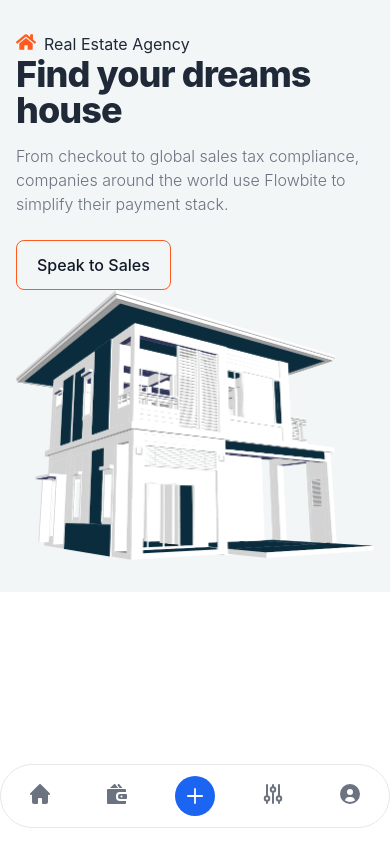
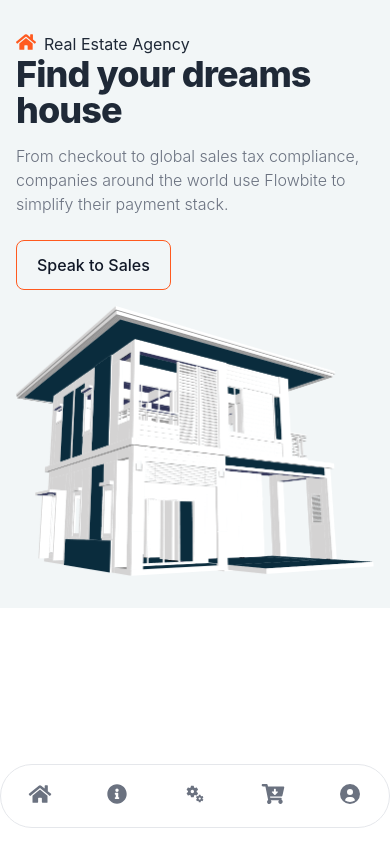
Before and after one commit to MRizki28/HomifyID, a React (Create React App) app: page / in a window 390 px wide. Built offline with nearby package versions, Linux system fonts and the light colour scheme.

Commit message:
update bux

```diff
--- a/src/Base/component/BottomNavbar.jsx
+++ b/src/Base/component/BottomNavbar.jsx
@@ -1,58 +1,40 @@
 import React from "react";
+import { FaHome } from "react-icons/fa";
+import { FaInfoCircle } from "react-icons/fa";
+import { MdMiscellaneousServices } from "react-icons/md";
+import { FaCartArrowDown } from "react-icons/fa";
+import { Link } from "react-router-dom";
 
 const BottomNavbar = () => {
     return (
         <div className="lg:hidden fixed z-50 w-full h-16 max-w-lg -translate-x-1/2 bg-white border border-gray-200 rounded-full bottom-4 left-1/2 dark:bg-gray-700 dark:border-gray-600">
             <div className="grid h-full max-w-lg grid-cols-5 mx-auto">
-                <button data-tooltip-target="tooltip-home" type="button" className="inline-flex flex-col items-center justify-center px-5 rounded-s-full hover:bg-gray-50 dark:hover:bg-gray-800 group">
-                    <svg className="w-5 h-5 mb-1 text-gray-500 dark:text-gray-400 group-hover:text-blue-600 dark:group-hover:text-blue-500" aria-hidden="true" xmlns="http://www.w3.org/2000/svg" fill="currentColor" viewBox="0 0 20 20">
-                        <path d="m19.707 9.293-2-2-7-7a1 1 0 0 0-1.414 0l-7 7-2 2a1 1 0 0 0 1.414 1.414L2 10.414V18a2 2 0 0 0 2 2h3a1 1 0 0 0 1-1v-4a1 1 0 0 1 1-1h2a1 1 0 0 1 1 1v4a1 1 0 0 0 1 1h3a2 2 0 0 0 2-2v-7.586l.293.293a1 1 0 0 0 1.414-1.414Z" />
-                    </svg>
+                <Link to="/" className="inline-flex flex-col items-center justify-center px-5 rounded-s-full hover:bg-gray-50 dark:hover:bg-gray-800 group">
+                    <FaHome className="w-[100px] h-5 mb-1 text-gray-500 dark:text-gray-400 group-hover:text-orange-500 dark:group-hover:text-orange-500" />
                     <span className="sr-only">Home</span>
-                </button>
-                <div id="tooltip-home" role="tooltip" className="absolute z-10 invisible inline-block px-3 py-2 text-sm font-medium text-white transition-opacity duration-300 bg-gray-900 rounded-lg shadow-sm opacity-0 tooltip dark:bg-gray-700">
-                    Home
-                    <div className="tooltip-arrow" data-popper-arrow></div>
-                </div>
-                <button data-tooltip-target="tooltip-wallet" type="button" className="inline-flex flex-col items-center justify-center px-5 hover:bg-gray-50 dark:hover:bg-gray-800 group">
-                    <svg className="w-5 h-5 mb-1 text-gray-500 dark:text-gray-400 group-hover:text-blue-600 dark:group-hover:text-blue-500" aria-hidden="true" xmlns="http://www.w3.org/2000/svg" fill="currentColor" viewBox="0 0 20 20">
-                        <path d="M11.074 4 8.442.408A.95.95 0 0 0 7.014.254L2.926 4h8.148ZM9 13v-1a4 4 0 0 1 4-4h6V6a1 1 0 0 0-1-1H1a1 1 0 0 0-1 1v13a1 1 0 0 0 1 1h17a1 1 0 0 0 1-1v-2h-6a4 4 0 0 1-4-4Z" />
-                        <path d="M19 10h-6a2 2 0 0 0-2 2v1a2 2 0 0 0 2 2h6a1 1 0 0 0 1-1v-3a1 1 0 0 0-1-1Zm-4.5 3.5a1 1 0 1 1 0-2 1 1 0 0 1 0 2ZM12.62 4h2.78L12.539.41a1.086 1.086 0 1 0-1.7 1.352L12.62 4Z" />
-                    </svg>
-                    <span className="sr-only">Wallet</span>
-                </button>
-                <div id="tooltip-wallet" role="tooltip" className="absolute z-10 invisible inline-block px-3 py-2 text-sm font-medium text-white transition-opacity duration-300 bg-gray-900 rounded-lg shadow-sm opacity-0 tooltip dark:bg-gray-700">
-                    Wallet
-                    <div className="tooltip-arrow" data-popper-arrow></div>
-                </div>
-                <div className="flex items-center justify-center">
-                    <button data-tooltip-target="tooltip-new" type="button" className="inline-flex items-center justify-center w-10 h-10 font-medium bg-blue-600 rounded-full hover:bg-blue-700 group focus:ring-4 focus:ring-blue-300 focus:outline-none dark:focus:ring-blue-800">
-                        <svg className="w-4 h-4 text-white" aria-hidden="true" xmlns="http://www.w3.org/2000/svg" fill="none" viewBox="0 0 18 18">
-                            <path stroke="currentColor" stroke-linecap="round" stroke-linejoin="round" stroke-width="2" d="M9 1v16M1 9h16" />
-                        </svg>
-                        <span className="sr-only">New item</span>
-                    </button>
-                </div>
-                <div id="tooltip-new" role="tooltip" className="absolute z-10 invisible inline-block px-3 py-2 text-sm font-medium text-white transition-opacity duration-300 bg-gray-900 rounded-lg shadow-sm opacity-0 tooltip dark:bg-gray-700">
-                    Create new item
-                    <div className="tooltip-arrow" data-popper-arrow></div>
-                </div>
-                <button data-tooltip-target="tooltip-settings" type="button" className="inline-flex flex-col items-center justify-center px-5 hover:bg-gray-50 dark:hover:bg-gray-800 group">
-                    <svg className="w-5 h-5 mb-1 text-gray-500 dark:text-gray-400 group-hover:text-blue-600 dark:group-hover:text-blue-500" aria-hidden="true" xmlns="http://www.w3.org/2000/svg" fill="none" viewBox="0 0 20 20">
-                        <path stroke="currentColor" stroke-linecap="round" stroke-linejoin="round" stroke-width="2" d="M4 12.25V1m0 11.25a2.25 2.25 0 0 0 0 4.5m0-4.5a2.25 2.25 0 0 1 0 4.5M4 19v-2.25m6-13.5V1m0 2.25a2.25 2.25 0 0 0 0 4.5m0-4.5a2.25 2.25 0 0 1 0 4.5M10 19V7.75m6 4.5V1m0 11.25a2.25 2.25 0 1 0 0 4.5 2.25 2.25 0 0 0 0-4.5ZM16 19v-2" />
-                    </svg>
-                    <span className="sr-only">Settings</span>
-                </button>
-                <div id="tooltip-settings" role="tooltip" className="absolute z-10 invisible inline-block px-3 py-2 text-sm font-medium text-white transition-opacity duration-300 bg-gray-900 rounded-lg shadow-sm opacity-0 tooltip dark:bg-gray-700">
-                    Settings
-                    <div className="tooltip-arrow" data-popper-arrow></div>
-                </div>
-                <button data-tooltip-target="tooltip-profile" type="button" className="inline-flex flex-col items-center justify-center px-5 rounded-e-full hover:bg-gray-50 dark:hover:bg-gray-800 group">
-                    <svg className="w-5 h-5 mb-1 text-gray-500 dark:text-gray-400 group-hover:text-blue-600 dark:group-hover:text-blue-500" aria-hidden="true" xmlns="http://www.w3.org/2000/svg" fill="currentColor" viewBox="0 0 20 20">
+                </Link>
+
+                <Link className="inline-flex flex-col items-center justify-center px-5  hover:bg-gray-50 dark:hover:bg-gray-800 group">
+                    <FaInfoCircle className="w-[100px] h-5 mb-1 text-gray-500 dark:text-gray-400 group-hover:text-orange-500 dark:group-hover:text-orange-500" />
+                    <span className="sr-only">About</span>
+                </Link>
+
+                <Link className="inline-flex flex-col items-center justify-center px-5  hover:bg-gray-50 dark:hover:bg-gray-800 group">
+                    <MdMiscellaneousServices className="w-[100px] h-5 mb-1 text-gray-500 dark:text-gray-400 group-hover:text-orange-500 dark:group-hover:text-orange-500" />
+                    <span className="sr-only">Service</span>
+                </Link>
+
+                <Link className="inline-flex flex-col items-center justify-center px-5  hover:bg-gray-50 dark:hover:bg-gray-800 group">
+                    <FaCartArrowDown className="w-[100px] h-5 mb-1 text-gray-500 dark:text-gray-400 group-hover:text-orange-500 dark:group-hover:text-orange-500" />
+                    <span className="sr-only">Cart</span>
+                </Link>
+
+                <Link className="inline-flex flex-col items-center justify-center px-5 rounded-e-full hover:bg-gray-50 dark:hover:bg-gray-800 group">
+                    <svg className="w-5 h-5 mb-1 text-gray-500 dark:text-gray-400 group-hover:text-orange-500 dark:group-hover:text-orange-500" aria-hidden="true" xmlns="http://www.w3.org/2000/svg" fill="currentColor" viewBox="0 0 20 20">
                         <path d="M10 0a10 10 0 1 0 10 10A10.011 10.011 0 0 0 10 0Zm0 5a3 3 0 1 1 0 6 3 3 0 0 1 0-6Zm0 13a8.949 8.949 0 0 1-4.951-1.488A3.987 3.987 0 0 1 9 13h2a3.987 3.987 0 0 1 3.951 3.512A8.949 8.949 0 0 1 10 18Z" />
                     </svg>
                     <span className="sr-only">Profile</span>
-                </button>
+                </Link>
                 <div id="tooltip-profile" role="tooltip" className="absolute z-10 invisible inline-block px-3 py-2 text-sm font-medium text-white transition-opacity duration-300 bg-gray-900 rounded-lg shadow-sm opacity-0 tooltip dark:bg-gray-700">
                     Profile
                     <div className="tooltip-arrow" data-popper-arrow></div>
--- a/src/Base/component/Hero.jsx
+++ b/src/Base/component/Hero.jsx
@@ -14,7 +14,7 @@ const Hero = () => {
                         Speak to Sales
                     </a>
                 </div>
-                <div className="lg:mt-0 lg:col-span-5 flex">
+                <div className="lg:mt-0 mt-4 lg:col-span-5 flex">
                     <img src={house} className="max-w-full ml-0 lg:ml-10" alt="mockup" />
                 </div>
             </div>
```
